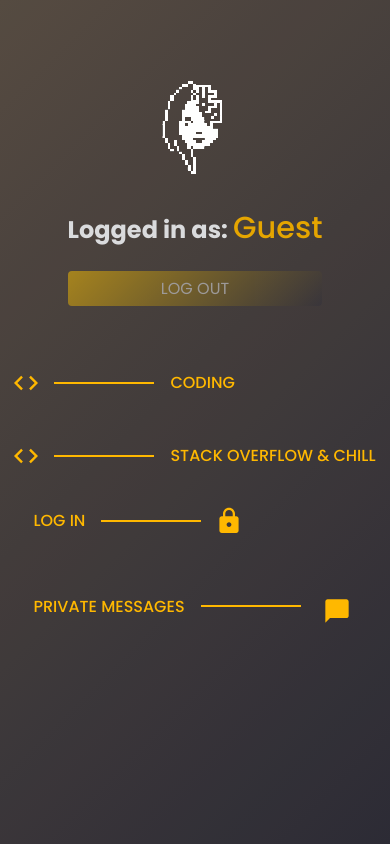
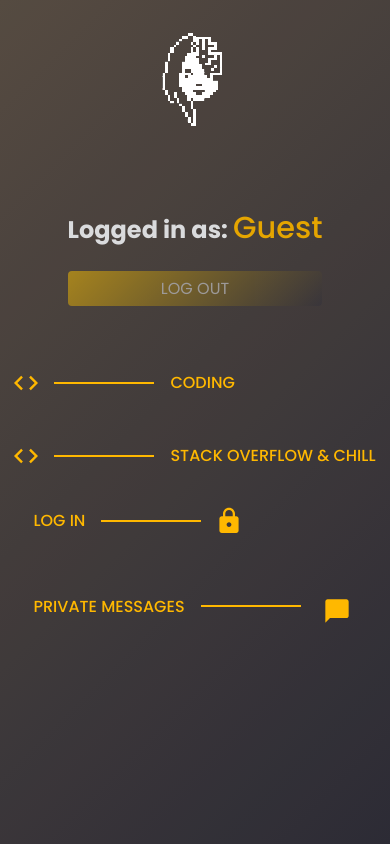
Before and after one commit to wanderingkitty/Chappy-chat, a React (Vite) app: page / in a window 390 px wide. Built offline with nearby package versions, Linux system fonts and the light colour scheme; a web font is replaced by a local one.

Commit message:
changed logo position for smartphone screens

```diff
--- a/backendDist/routes/messageRoute.js
+++ b/backendDist/routes/messageRoute.js
@@ -4,7 +4,6 @@ import { connect, db } from "../data/dbConnection.js";
 import { authenticate } from "../data/authMiddleware.js";
 const messageRouter = express.Router();
 messageRouter.get("/:channelId", authenticate, async (req, res) => {
-    console.log("Получен запрос на получение сообщений для канала:", req.params.channelId);
     try {
         await connect();
         const messageCollection = db.collection("messages");
@@ -14,7 +13,7 @@ messageRouter.get("/:channelId", authenticate, async (req, res) => {
             _id: channelObjectId
         });
         if (!channel) {
-            console.log("Канал не найден");
+            console.log("Channel not found");
             res.status(404).json({ error: "Channel not found" });
             return;
         }
@@ -24,7 +23,6 @@ messageRouter.get("/:channelId", authenticate, async (req, res) => {
         })
             .sort({ createdAt: 1 })
             .toArray();
-        console.log(`Найдено ${messages.length} сообщений:`, messages);
         res.json(messages);
     }
     catch (error) {
@@ -33,7 +31,6 @@ messageRouter.get("/:channelId", authenticate, async (req, res) => {
     }
 });
 messageRouter.post("/", authenticate, async (req, res) => {
-    console.log("Получен запрос на создание сообщения:", req.body);
     try {
         await connect();
         const messagesCollection = db.collection("messages");
@@ -59,7 +56,6 @@ messageRouter.post("/", authenticate, async (req, res) => {
             content: content,
             createdAt: new Date()
         };
-        console.log("Сохраняем новое сообщение:", newMessage);
         const result = await messagesCollection.insertOne(newMessage);
         const savedMessage = await messagesCollection.findOne({
             _id: result.insertedId
--- a/src/index.css
+++ b/src/index.css
@@ -102,7 +102,7 @@ body {
     width: 130px;
 		height: 130px;
     position: relative;
-    bottom: 23em;
+    bottom: 26em;
   }
   .options-container {
     gap: 1.5rem;
```
Also changed, not shown: backendDist/routes/userRoute.js (+3 -9 lines).
